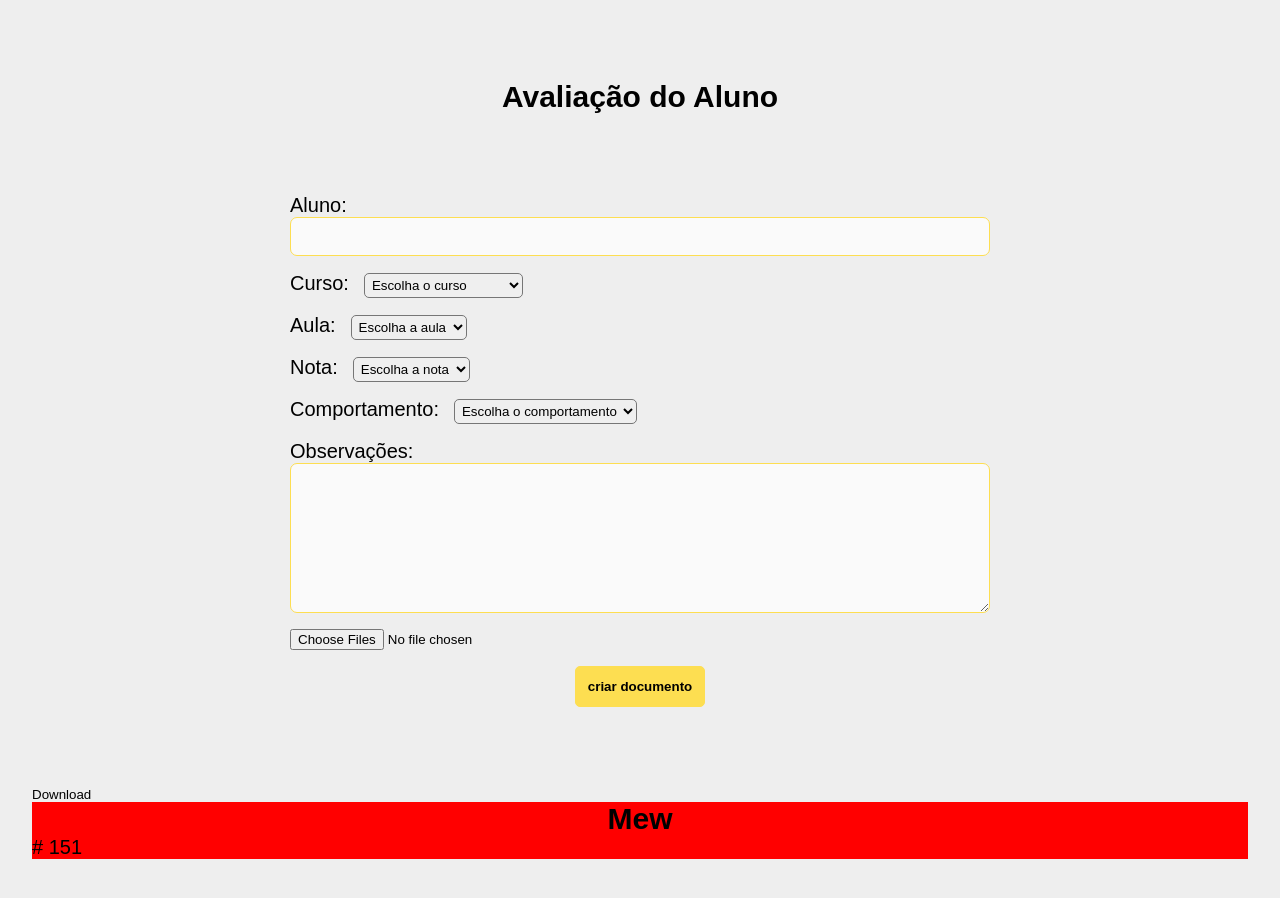
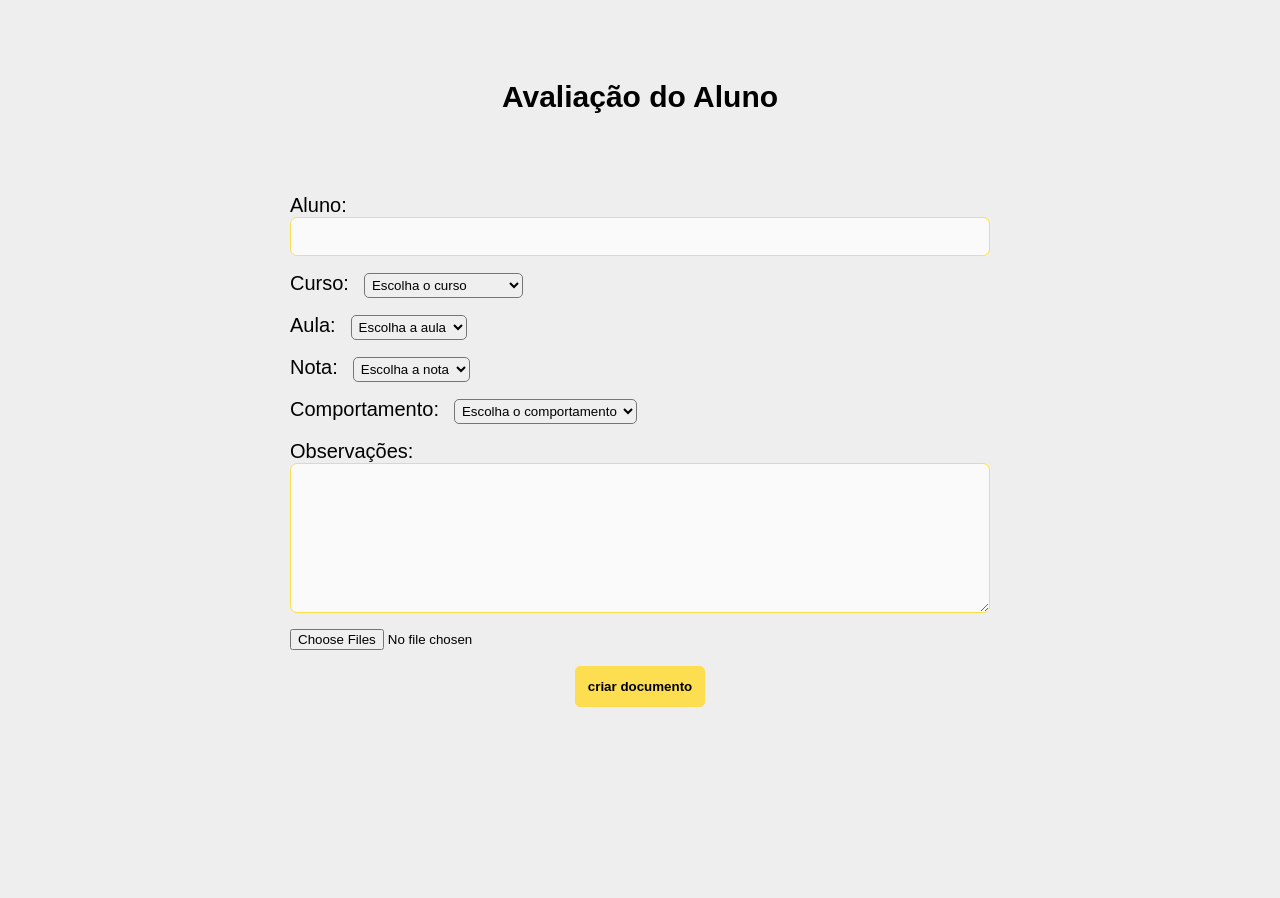
Before and after one commit to Jefferson-Guirra/Avalicao-diaria-aluno-codigo-kid, a Next.js app: page / in a window 1280 px wide. Shown: the top 898 px of the page. After the commit the page ends 800 px from the top, so only its background shows below. Built offline with nearby package versions, Linux system fonts and the light colour scheme; a web font is replaced by a local one.

Commit message:
refactor: remove uneccessary element

```diff
--- a/features/home/pages/HomePage.tsx
+++ b/features/home/pages/HomePage.tsx
@@ -90,7 +90,6 @@ export const HomePage = () => {
           <Form.Button text='criar documento' format='default'/>
         </Form.Root>
         {Object.keys(studentData).length > 0 && <PdfModel images={urls} {...studentData}/>}
-        <CardImg />
       </section>
   )
 }
```
